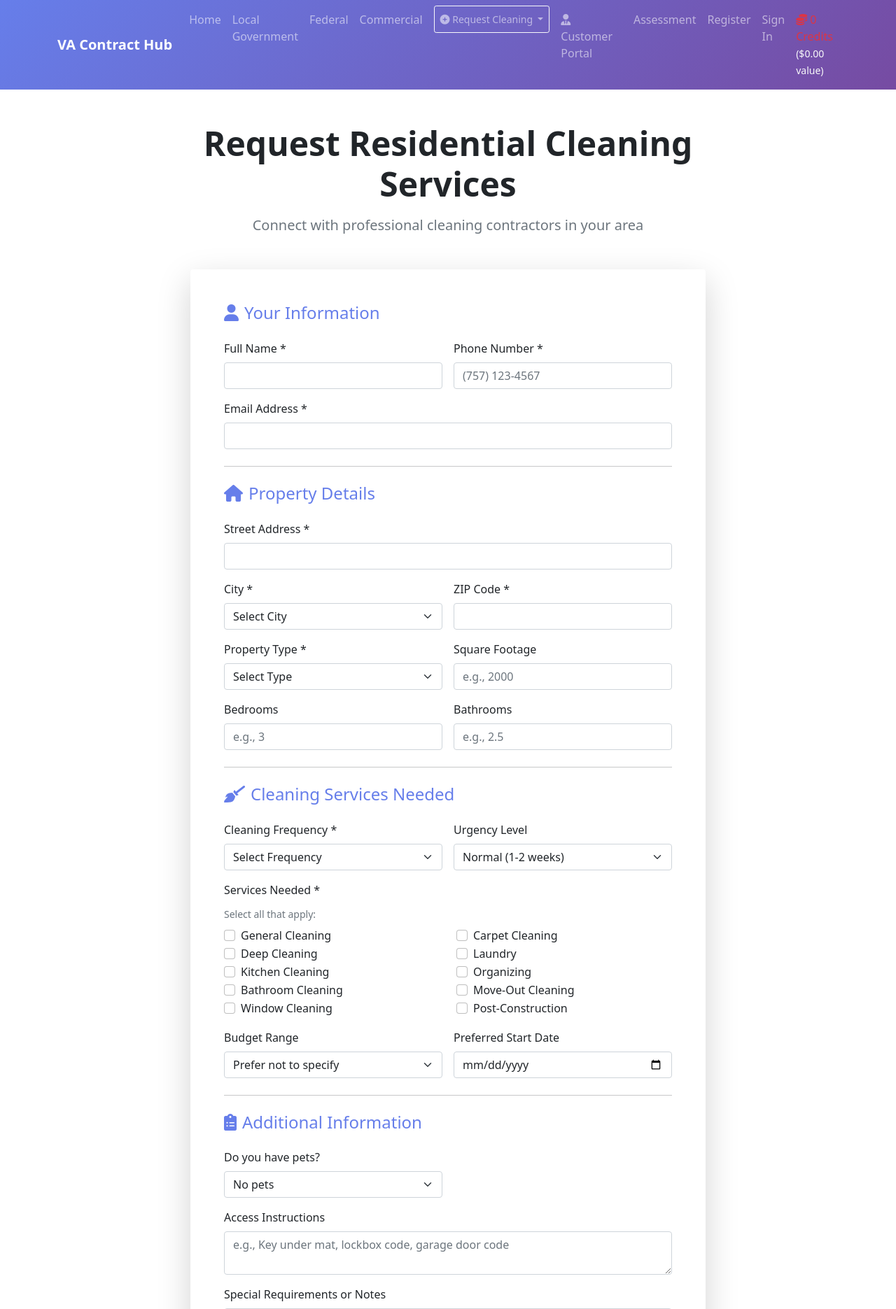
After one commit to rayofsundays-boop/virginia-contracts-lead-generation, a Flask app: page /request-residential-cleaning in a window 1280 px wide. The commit adds this page. Shown: the top 1871 px of the page at 70% size. Run offline with Flask 3, Linux system fonts and the light colour scheme; some libraries are stand-ins or nearby versions.

Commit message:
Add residential cleaning request form and lead generation system
- Created /request-residential-cleaning route and form
- Homeowners can request cleaning services with property details
- Captures: address, property type, rooms, frequency, services needed
- Calculates estimated monthly value based on property size
- Stores in residential_leads table for contractors to access
- Updated navigation with dropdown for Commercial/Residential requests
- Added homeowner section to homepage
- Residential leads appear in Lead Marketplace for subscribers

```diff
--- a/app.py
+++ b/app.py
@@ -2435,6 +2435,103 @@ def submit_cleaning_request():
         flash(f'Error submitting request: {str(e)}', 'danger')
         return redirect(url_for('submit_cleaning_request'))
 
+@app.route('/request-residential-cleaning', methods=['GET', 'POST'])
+def submit_residential_cleaning_request():
+    """Homeowners can request residential cleaning services"""
+    if request.method == 'GET':
+        return render_template('request_residential_cleaning.html')
+
+    try:
+        # Get form data
+        data = {
+            'homeowner_name': request.form['homeowner_name'],
+            'email': request.form['email'],
+            'phone': request.form['phone'],
+            'address': request.form['address'],
+            'city': request.form['city'],
+            'zip_code': request.form['zip_code'],
+            'property_type': request.form['property_type'],
+            'bedrooms': request.form.get('bedrooms', 0),
+            'bathrooms': request.form.get('bathrooms', 0),
+            'square_footage': request.form.get('square_footage', 0),
+            'frequency': request.form['frequency'],
+            'services_needed': request.form['services_needed'],
+            'special_requirements': request.form.get('special_requirements', ''),
+            'budget_range': request.form.get('budget_range', ''),
+            'preferred_start_date': request.form.get('preferred_start_date', None),
+            'urgency': request.form.get('urgency', 'normal'),
+            'pets': request.form.get('pets', 'no'),
+            'access_instructions': request.form.get('access_instructions', '')
+        }
+
+        # Insert into residential_leads table
+        db.session.execute(text('''
+            INSERT INTO residential_leads
+            (homeowner_name, address, city, zip_code, property_type, bedrooms, bathrooms,
+             square_footage, contact_email, contact_phone, estimated_value,
+             cleaning_frequency, services_needed, special_requirements, status,
+             source, lead_quality, created_at)
+            VALUES
+            (:homeowner_name, :address, :city, :zip_code, :property_type, :bedrooms, :bathrooms,
+             :square_footage, :email, :phone, :estimated_value, :frequency, :services_needed,
+             :special_requirements, 'new', 'website_form', 'hot', CURRENT_TIMESTAMP)
+        '''), {
+            'homeowner_name': data['homeowner_name'],
+            'address': data['address'],
+            'city': data['city'],
+            'zip_code': data['zip_code'],
+            'property_type': data['property_type'],
+            'bedrooms': data['bedrooms'],
+            'bathrooms': data['bathrooms'],
+            'square_footage': data['square_footage'],
+            'email': data['email'],
+            'phone': data['phone'],
+            'estimated_value': calculate_estimated_value(data),
+            'frequency': data['frequency'],
+            'services_needed': data['services_needed'],
+            'special_requirements': f"{data['special_requirements']}; Budget: {data['budget_range']}; Start: {data['preferred_start_date']}; Urgency: {data['urgency']}; Pets: {data['pets']}; Access: {data['access_instructions']}"
+        })
+        db.session.commit()
+
+        flash('Your request has been submitted successfully! Cleaning contractors will contact you soon.', 'success')
+        return redirect(url_for('submit_residential_cleaning_request'))
+
+    except Exception as e:
+        db.session.rollback()
+        flash(f'Error submitting request: {str(e)}', 'danger')
+        return redirect(url_for('submit_residential_cleaning_request'))
+
+def calculate_estimated_value(data):
+    """Calculate estimated monthly value based on property details"""
+    base_value = 100
+
+    # Add value based on square footage
+    sqft = int(data.get('square_footage', 0) or 0)
+    if sqft > 3000:
+        base_value += 200
+    elif sqft > 2000:
+        base_value += 100
+    elif sqft > 1000:
+        base_value += 50
+
+    # Add value based on frequency
+    freq = data.get('frequency', 'one-time')
+    if freq == 'weekly':
+        base_value *= 4
+    elif freq == 'bi-weekly':
+        base_value *= 2
+    elif freq == 'monthly':
+        base_value *= 1
+    else:  # one-time
+        base_value *= 1.5
+
+    # Add value based on rooms
+    bedrooms = int(data.get('bedrooms', 0) or 0)
+    bathrooms = int(data.get('bathrooms', 0) or 0)
+    base_value += (bedrooms * 20) + (bathrooms * 30)
+
+    return int(base_value)
+
 @app.route('/lead-marketplace')
 @login_required
 def lead_marketplace():
--- a/templates/base.html
+++ b/templates/base.html
@@ -119,10 +119,22 @@
                     <li class="nav-item">
                         <a class="nav-link" href="{{ url_for('commercial_contracts') }}">Commercial</a>
                     </li>
-                    <li class="nav-item">
-                        <a class="nav-link btn btn-outline-light btn-sm mx-2" href="{{ url_for('submit_cleaning_request') }}">
+                    <li class="nav-item dropdown">
+                        <a class="nav-link dropdown-toggle btn btn-outline-light btn-sm mx-2" href="#" id="requestDropdown" role="button" data-bs-toggle="dropdown" aria-expanded="false">
                             <i class="fas fa-plus-circle"></i> Request Cleaning
                         </a>
+                        <ul class="dropdown-menu" aria-labelledby="requestDropdown">
+                            <li>
+                                <a class="dropdown-item" href="{{ url_for('submit_residential_cleaning_request') }}">
+                                    <i class="fas fa-home me-2"></i>Residential Cleaning
+                                </a>
+                            </li>
+                            <li>
+                                <a class="dropdown-item" href="{{ url_for('submit_cleaning_request') }}">
+                                    <i class="fas fa-building me-2"></i>Commercial Cleaning
+                                </a>
+                            </li>
+                        </ul>
                     </li>
                     {% if session.get('user_email') %}
                     <li class="nav-item">
--- /dev/null
+++ b/templates/request_residential_cleaning.html
@@ -0,0 +1,269 @@
+{% extends "base.html" %}
+
+{% block title %}Request Residential Cleaning - VA Contract Hub{% endblock %}
+
+{% block content %}
+<div class="container py-5">
+    <div class="row justify-content-center">
+        <div class="col-lg-8">
+            <!-- Header -->
+            <div class="text-center mb-5">
+                <h1 class="display-5 fw-bold mb-3">Request Residential Cleaning Services</h1>
+                <p class="lead text-muted">Connect with professional cleaning contractors in your area</p>
+            </div>
+
+            <!-- Flash Messages -->
+            {% with messages = get_flashed_messages(with_categories=true) %}
+                {% if messages %}
+                    {% for category, message in messages %}
+                        <div class="alert alert-{{ category }} alert-dismissible fade show" role="alert">
+                            {{ message }}
+                            <button type="button" class="btn-close" data-bs-dismiss="alert"></button>
+                        </div>
+                    {% endfor %}
+                {% endif %}
+            {% endwith %}
+
+            <!-- Form Card -->
+            <div class="card shadow-lg border-0">
+                <div class="card-body p-5">
+                    <form method="POST" action="{{ url_for('submit_residential_cleaning_request') }}">
+                        <!-- Personal Information -->
+                        <h4 class="mb-4 text-primary">
+                            <i class="fas fa-user me-2"></i>Your Information
+                        </h4>
+
+                        <div class="row g-3 mb-4">
+                            <div class="col-md-6">
+                                <label for="homeowner_name" class="form-label">Full Name *</label>
+                                <input type="text" class="form-control" id="homeowner_name" name="homeowner_name" required>
+                            </div>
+                            <div class="col-md-6">
+                                <label for="phone" class="form-label">Phone Number *</label>
+                                <input type="tel" class="form-control" id="phone" name="phone" placeholder="(757) 123-4567" required>
+                            </div>
+                            <div class="col-12">
+                                <label for="email" class="form-label">Email Address *</label>
+                                <input type="email" class="form-control" id="email" name="email" required>
+                            </div>
+                        </div>
+
+                        <hr class="my-4">
+
+                        <!-- Property Information -->
+                        <h4 class="mb-4 text-primary">
+                            <i class="fas fa-home me-2"></i>Property Details
+                        </h4>
+
+                        <div class="row g-3 mb-4">
+                            <div class="col-12">
+                                <label for="address" class="form-label">Street Address *</label>
+                                <input type="text" class="form-control" id="address" name="address" required>
+                            </div>
+                            <div class="col-md-6">
+                                <label for="city" class="form-label">City *</label>
+                                <select class="form-select" id="city" name="city" required>
+                                    <option value="">Select City</option>
+                                    <option value="Hampton">Hampton</option>
+                                    <option value="Suffolk">Suffolk</option>
+                                    <option value="Virginia Beach">Virginia Beach</option>
+                                    <option value="Newport News">Newport News</option>
+                                    <option value="Williamsburg">Williamsburg</option>
+                                    <option value="Norfolk">Norfolk</option>
+                                    <option value="Chesapeake">Chesapeake</option>
+                                    <option value="Portsmouth">Portsmouth</option>
+                                </select>
+                            </div>
+                            <div class="col-md-6">
+                                <label for="zip_code" class="form-label">ZIP Code *</label>
+                                <input type="text" class="form-control" id="zip_code" name="zip_code" pattern="[0-9]{5}" required>
+                            </div>
+                            <div class="col-md-6">
+                                <label for="property_type" class="form-label">Property Type *</label>
+                                <select class="form-select" id="property_type" name="property_type" required>
+                                    <option value="">Select Type</option>
+                                    <option value="single_family">Single Family Home</option>
+                                    <option value="townhouse">Townhouse</option>
+                                    <option value="condo">Condo/Apartment</option>
+                                    <option value="vacation_rental">Vacation Rental</option>
+                                    <option value="rental_property">Rental Property</option>
+                                </select>
+                            </div>
+                            <div class="col-md-6">
+                                <label for="square_footage" class="form-label">Square Footage</label>
+                                <input type="number" class="form-control" id="square_footage" name="square_footage" placeholder="e.g., 2000">
+                            </div>
+                            <div class="col-md-6">
+                                <label for="bedrooms" class="form-label">Bedrooms</label>
+                                <input type="number" class="form-control" id="bedrooms" name="bedrooms" min="0" max="20" placeholder="e.g., 3">
+                            </div>
+                            <div class="col-md-6">
+                                <label for="bathrooms" class="form-label">Bathrooms</label>
+                                <input type="number" class="form-control" id="bathrooms" name="bathrooms" min="0" max="20" step="0.5" placeholder="e.g., 2.5">
+                            </div>
+                        </div>
+
+                        <hr class="my-4">
+
+                        <!-- Service Requirements -->
+                        <h4 class="mb-4 text-primary">
+                            <i class="fas fa-broom me-2"></i>Cleaning Services Needed
+                        </h4>
+
+                        <div class="row g-3 mb-4">
+                            <div class="col-md-6">
+                                <label for="frequency" class="form-label">Cleaning Frequency *</label>
+                                <select class="form-select" id="frequency" name="frequency" required>
+                                    <option value="">Select Frequency</option>
+                                    <option value="one-time">One-Time Deep Clean</option>
+                                    <option value="weekly">Weekly</option>
+                                    <option value="bi-weekly">Bi-Weekly (Every 2 weeks)</option>
+                                    <option value="monthly">Monthly</option>
+                                    <option value="move-in-out">Move-In/Move-Out</option>
+                                </select>
+                            </div>
+                            <div class="col-md-6">
+                                <label for="urgency" class="form-label">Urgency Level</label>
+                                <select class="form-select" id="urgency" name="urgency">
+                                    <option value="flexible">Flexible</option>
+                                    <option value="normal" selected>Normal (1-2 weeks)</option>
+                                    <option value="urgent">Urgent (Within 1 week)</option>
+                                    <option value="emergency">Emergency (ASAP)</option>
+                                </select>
+                            </div>
+                            <div class="col-12">
+                                <label for="services_needed" class="form-label">Services Needed *</label>
+                                <div class="form-text mb-2">Select all that apply:</div>
+                                <div class="row">
+                                    <div class="col-md-6">
+                                        <div class="form-check">
+                                            <input class="form-check-input" type="checkbox" value="general_cleaning" id="service1">
+                                            <label class="form-check-label" for="service1">General Cleaning</label>
+                                        </div>
+                                        <div class="form-check">
+                                            <input class="form-check-input" type="checkbox" value="deep_cleaning" id="service2">
+                                            <label class="form-check-label" for="service2">Deep Cleaning</label>
+                                        </div>
+                                        <div class="form-check">
+                                            <input class="form-check-input" type="checkbox" value="kitchen" id="service3">
+                                            <label class="form-check-label" for="service3">Kitchen Cleaning</label>
+                                        </div>
+                                        <div class="form-check">
+                                            <input class="form-check-input" type="checkbox" value="bathrooms" id="service4">
+                                            <label class="form-check-label" for="service4">Bathroom Cleaning</label>
+                                        </div>
+                                        <div class="form-check">
+                                            <input class="form-check-input" type="checkbox" value="windows" id="service5">
+                                            <label class="form-check-label" for="service5">Window Cleaning</label>
+                                        </div>
+                                    </div>
+                                    <div class="col-md-6">
+                                        <div class="form-check">
+                                            <input class="form-check-input" type="checkbox" value="carpet" id="service6">
+                                            <label class="form-check-label" for="service6">Carpet Cleaning</label>
+                                        </div>
+                                        <div class="form-check">
+                                            <input class="form-check-input" type="checkbox" value="laundry" id="service7">
+                                            <label class="form-check-label" for="service7">Laundry</label>
+                                        </div>
+                                        <div class="form-check">
+                                            <input class="form-check-input" type="checkbox" value="organizing" id="service8">
+                                            <label class="form-check-label" for="service8">Organizing</label>
+                                        </div>
+                                        <div class="form-check">
+                                            <input class="form-check-input" type="checkbox" value="move_out" id="service9">
+                                            <label class="form-check-label" for="service9">Move-Out Cleaning</label>
+                                        </div>
+                                        <div class="form-check">
+                                            <input class="form-check-input" type="checkbox" value="post_construction" id="service10">
+                                            <label class="form-check-label" for="service10">Post-Construction</label>
+                                        </div>
+                                    </div>
+                                </div>
+                                <input type="hidden" id="services_needed" name="services_needed" required>
+                            </div>
+                            <div class="col-md-6">
+                                <label for="budget_range" class="form-label">Budget Range</label>
+                                <select class="form-select" id="budget_range" name="budget_range">
+                                    <option value="">Prefer not to specify</option>
+                                    <option value="under_100">Under $100</option>
+                                    <option value="100-200">$100 - $200</option>
+                                    <option value="200-300">$200 - $300</option>
+                                    <option value="300-500">$300 - $500</option>
+                                    <option value="over_500">Over $500</option>
+                                </select>
+                            </div>
+                            <div class="col-md-6">
+                                <label for="preferred_start_date" class="form-label">Preferred Start Date</label>
+                                <input type="date" class="form-control" id="preferred_start_date" name="preferred_start_date">
+                            </div>
+                        </div>
+
+                        <hr class="my-4">
+
+                        <!-- Additional Details -->
+                        <h4 class="mb-4 text-primary">
+                            <i class="fas fa-clipboard-list me-2"></i>Additional Information
+                        </h4>
+
+                        <div class="row g-3 mb-4">
+                            <div class="col-md-6">
+                                <label for="pets" class="form-label">Do you have pets?</label>
+                                <select class="form-select" id="pets" name="pets">
+                                    <option value="no">No pets</option>
+                                    <option value="yes_friendly">Yes - Pet friendly</option>
+                                    <option value="yes_secured">Yes - Will be secured</option>
+                                </select>
+                            </div>
+                            <div class="col-12">
+                                <label for="access_instructions" class="form-label">Access Instructions</label>
+                                <textarea class="form-control" id="access_instructions" name="access_instructions" rows="2" placeholder="e.g., Key under mat, lockbox code, garage door code"></textarea>
+                            </div>
+                            <div class="col-12">
+                                <label for="special_requirements" class="form-label">Special Requirements or Notes</label>
+                                <textarea class="form-control" id="special_requirements" name="special_requirements" rows="3" placeholder="Any special requests, allergies, areas to avoid, eco-friendly products needed, etc."></textarea>
+                            </div>
+                        </div>
+
+                        <!-- Submit Button -->
+                        <div class="d-grid gap-2">
+                            <button type="submit" class="btn btn-primary btn-lg">
+                                <i class="fas fa-paper-plane me-2"></i>Submit Request
+                            </button>
+                            <a href="{{ url_for('home') }}" class="btn btn-outline-secondary">Cancel</a>
+                        </div>
+
+                        <div class="alert alert-info mt-4">
+                            <i class="fas fa-info-circle me-2"></i>
+                            <strong>What happens next?</strong> Your request will be shared with professional cleaning contractors in your area. They will contact you directly with quotes and availability.
+                        </div>
+                    </form>
+                </div>
+            </div>
+        </div>
+    </div>
+</div>
+
+<script>
+// Collect selected services into hidden field
+document.addEventListener('DOMContentLoaded', function() {
+    const checkboxes = document.querySelectorAll('input[type="checkbox"][value]');
+    const servicesField = document.getElementById('services_needed');
+
+    checkboxes.forEach(checkbox => {
+        checkbox.addEventListener('change', function() {
+            const selected = Array.from(checkboxes)
+                .filter(cb => cb.checked)
+                .map(cb => cb.value)
+                .join(', ');
+            servicesField.value = selected;
+        });
+    });
+
+    // Set minimum date to today
+    const dateInput = document.getElementById('preferred_start_date');
+    const today = new Date().toISOString().split('T')[0];
+    dateInput.setAttribute('min', today);
+});
+</script>
+{% endblock %}
```
Also changed, not shown: templates/index.html (+24 -0 lines).
